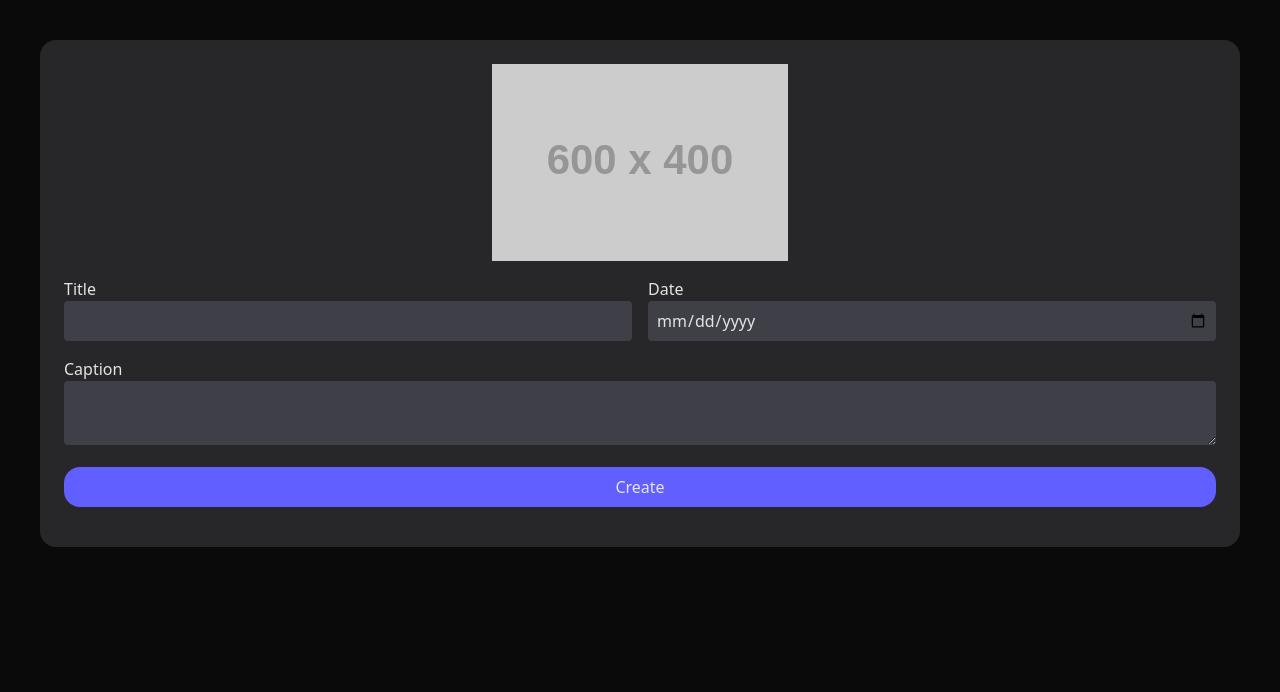
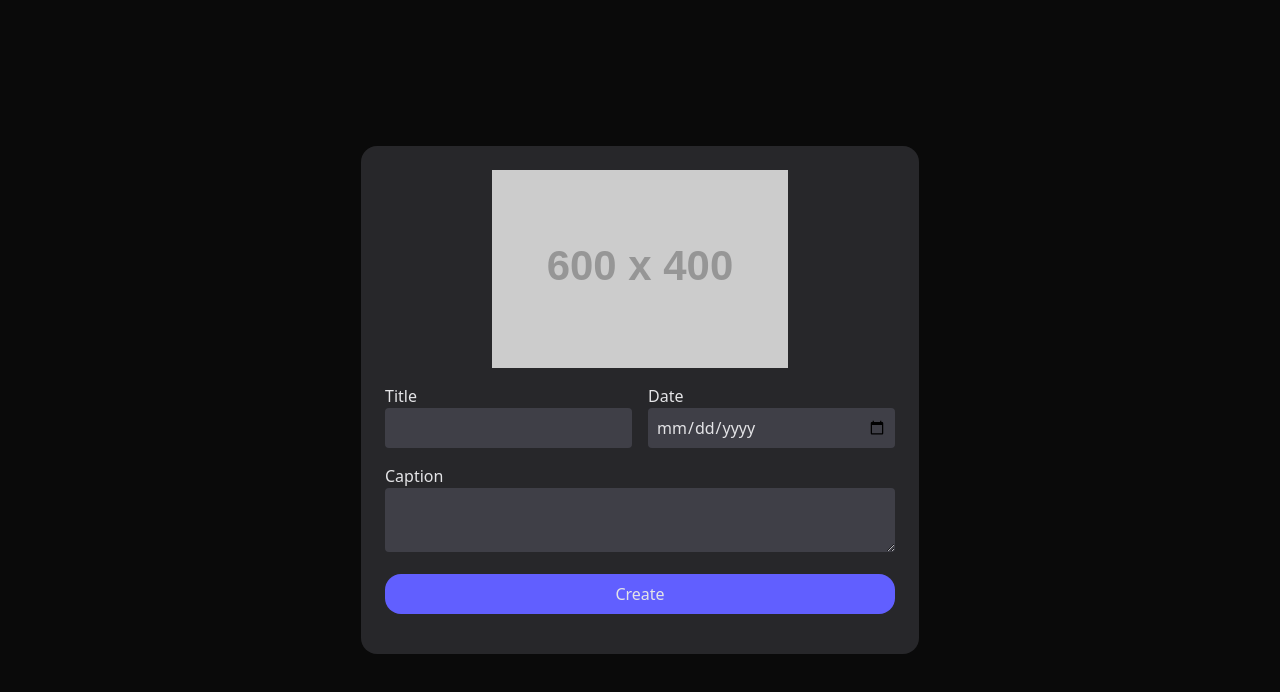
Before and after one commit to neorrie/MoodLog, a React (Vite) app in the folder frontend/: page /new in a window 1280 px wide. Shown: the top 692 px of the page. Built offline with nearby package versions, Linux system fonts and the light colour scheme.

Commit message:
managed to center the form!

```diff
--- a/frontend/src/pages/LandingPage.jsx
+++ b/frontend/src/pages/LandingPage.jsx
@@ -7,7 +7,7 @@ function LandingPage() {
     <div>
       <NavBar></NavBar>
       <div
-        className="h-[85dvh] flex flex-col items-center justify-center mx-10
+        className="h-[85svh] flex flex-col items-center justify-center mx-10
       lg:flex-row lg:mx-46"
       >
         <div className="max-w-96 lg:max-w-2xl my-6 lg:order-3">
--- a/frontend/src/pages/NewEntryPage.jsx
+++ b/frontend/src/pages/NewEntryPage.jsx
@@ -1,9 +1,10 @@
 function NewEntryPage() {
   return (
+    <div className="m-0 h-[100svh] flex justify-center items-center">
       <form
         action=""
         className="flex flex-col justify-center items-center bg-zinc-800 text-zinc-200
-        m-10 p-6 rounded-2xl max-h-[85dvh]"
+        p-6 rounded-2xl"
       >
         <img src="https://placehold.co/600x400" className="max-w-74" />
 
@@ -42,6 +43,7 @@ function NewEntryPage() {
           </button>
         </div>
       </form>
+    </div>
   );
 }
 
```
Lines whose indentation alone changed are shown as unchanged.
